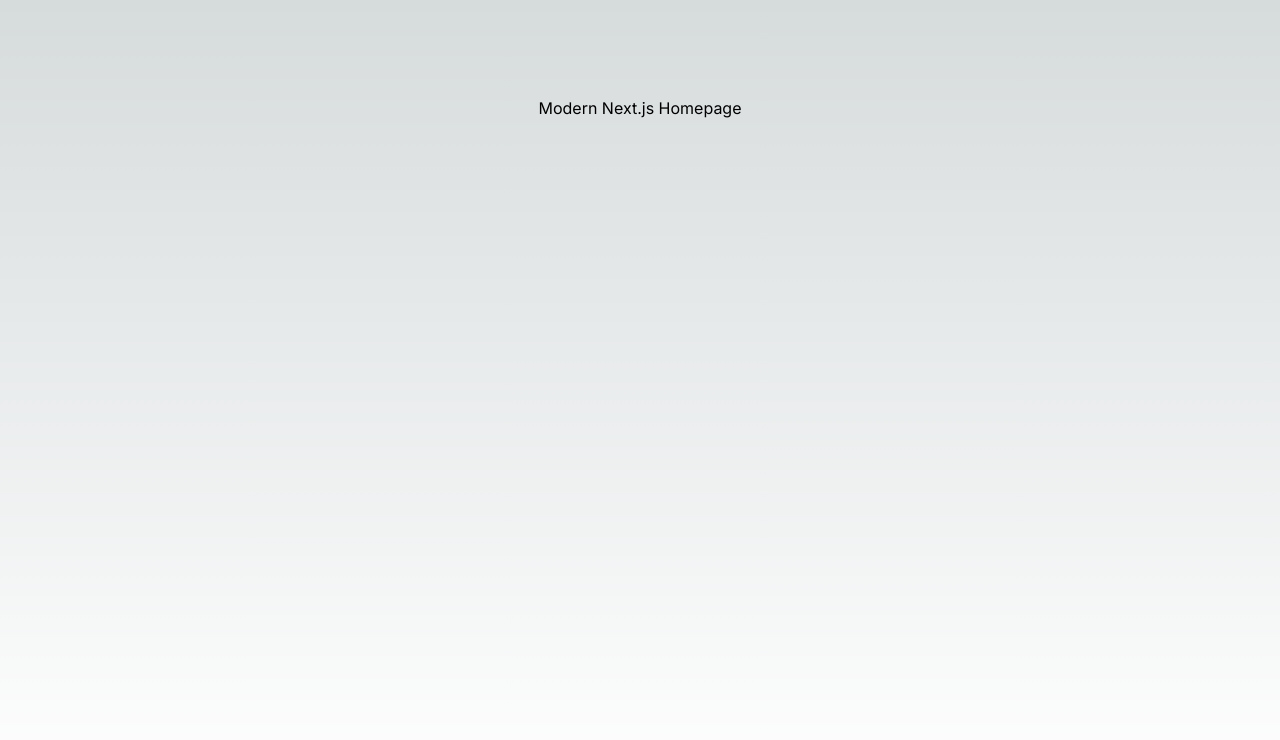
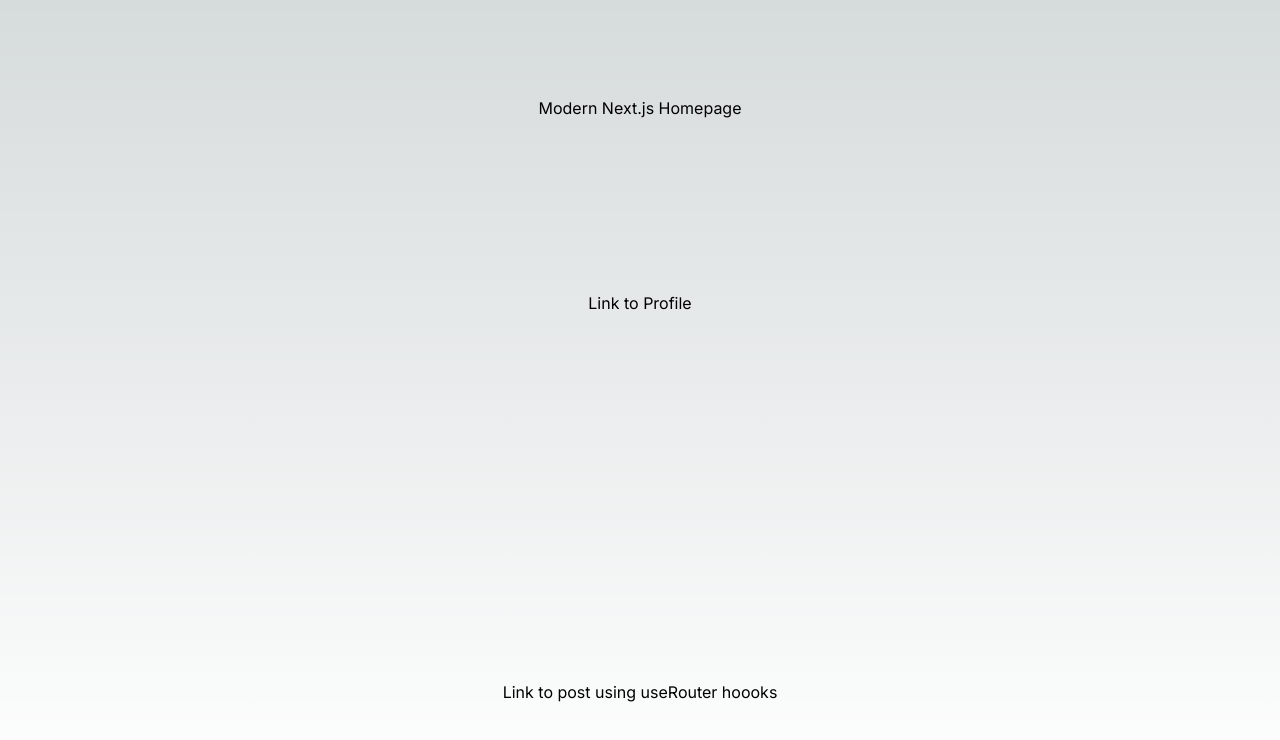
Before and after one commit to najim3/ultimate-next.js, a Next.js app in the folder intro/: page / in a window 1280 px wide. Shown: the top 740 px of the page. Built offline with nearby package versions, Linux system fonts and the light colour scheme.

Commit message:
Link and navigation

```diff
--- a/intro/src/app/page.js
+++ b/intro/src/app/page.js
@@ -1,9 +1,24 @@
+"use client";
+
+import Link from "next/link";
+import { useRouter } from "next/navigation";
+
 export default function Home() {
-  console.log("server component");
+  const router = useRouter();
+  console.log(router);
+
+  const handleNavigation = () => {
+    router.push("/posts");
+  };
 
   return (
     <main className="flex min-h-screen flex-col items-center justify-between p-24">
-      Modern Next.js Homepage
+      <h1>Modern Next.js Homepage</h1>
+      <Link href={"/profile"}>Link to Profile</Link>
+      <br />
+      <button onClick={handleNavigation}>
+        Link to post using useRouter hoooks
+      </button>
     </main>
   );
 }
--- a/intro/src/app/profile/page.js
+++ b/intro/src/app/profile/page.js
@@ -1,6 +1,10 @@
+import { redirect } from "next/navigation";
 import React from "react";
 
 const ProfilePage = () => {
+  const profileDeleted = true;
+
+  if (profileDeleted) redirect("/posts");
   return <div>ProfilePage</div>;
 };
 
```
